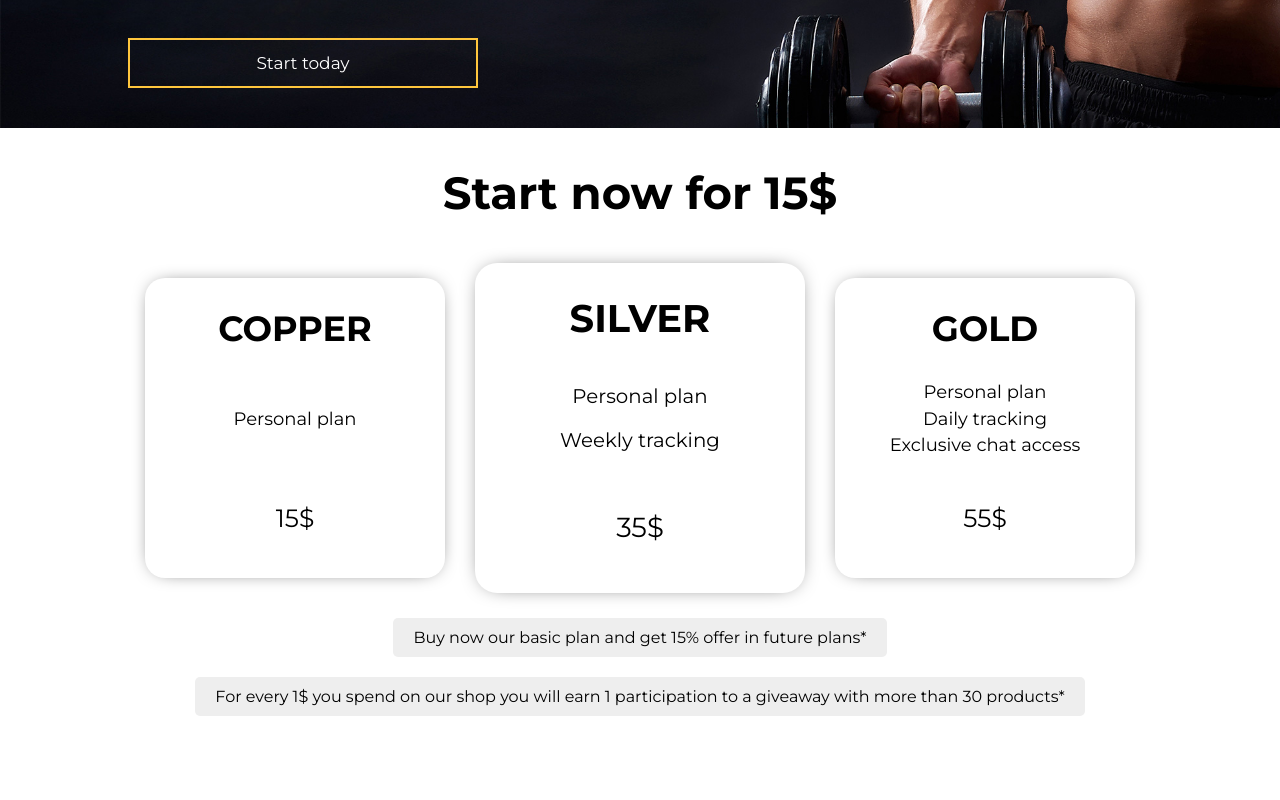
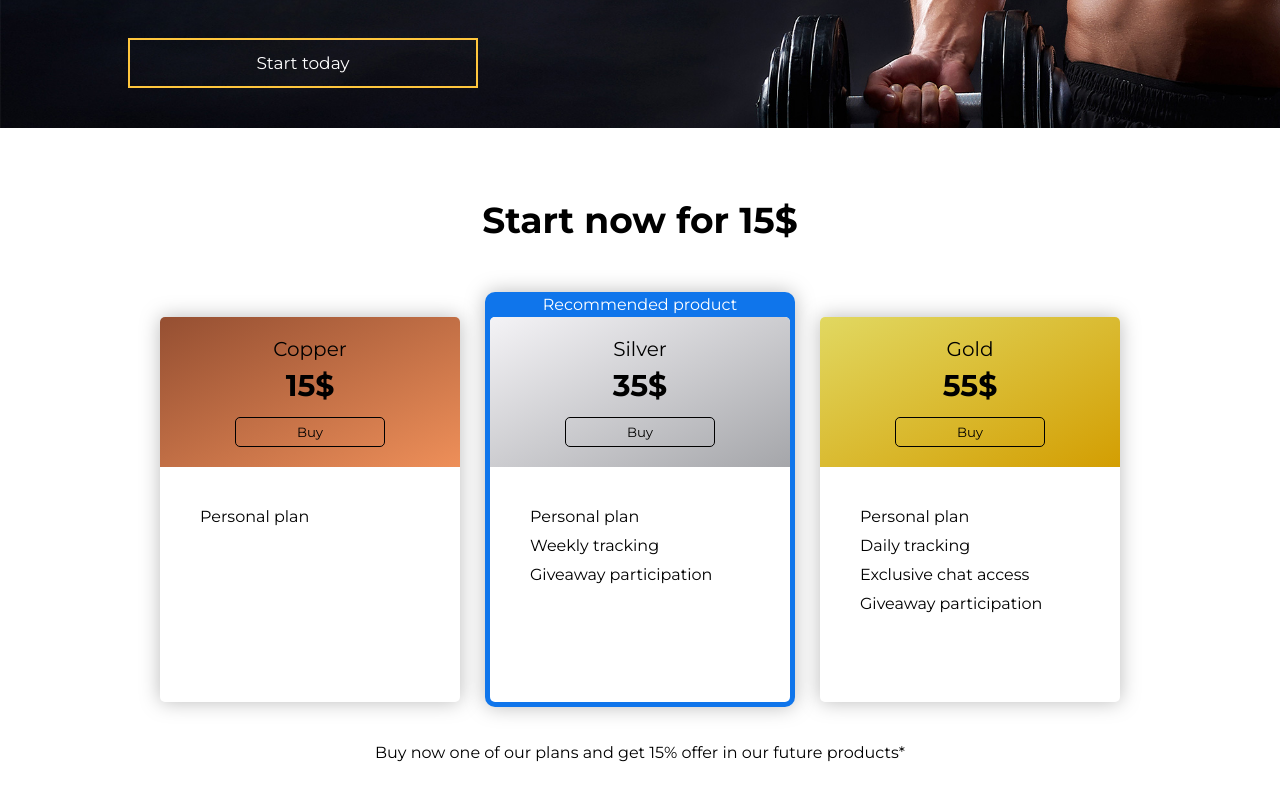
Before and after one commit to arestosora/amine, an Angular app in the folder src/apps/WebPage/: page / in a window 1280 px wide. Shown: the part 1072-1872 px from the top of the page. Before the commit the page ends 1838 px from the top, so only its background shows below. Built offline with nearby package versions, Linux system fonts and the light colour scheme.

Commit message:
Update home component

```diff
--- a/src/apps/WebPage/src/app/components/home/home.component.css
+++ b/src/apps/WebPage/src/app/components/home/home.component.css
@@ -130,76 +130,119 @@
     justify-content: center;
     gap: 20px;
     align-items: center;
-    padding-bottom: 50px;
+    padding: 40px 0px 80px 0px;
 }
 
 .plans > h2 {
-    font-size: 45px;
+    font-size: 36px;
+}
+
+.plans > .container {
+    display: flex;
+    flex-direction: row;
+    align-items: center;
+    justify-content: center;
+    gap: 20px;
+    align-items: stretch;
 }
 
 .plans .box {
+    padding: 10px 5px 5px 5px;
+    position: relative;
+    border-radius: 10px;
+    min-height: 400px;
+    filter: drop-shadow(0px 0px 10px #0004);
     display: flex;
-    flex-direction: row;
-    justify-content: center;
+    flex-direction: column;
     align-items: center;
-    gap: 5%;
+    justify-content: end;
+}
+
+.plans .box.active {
+    background-color: #0f75eb;
+}
+
+.plans .box > p {
+    color: #fff;
+    position: absolute;
+    top: 3px;
+    width: 100%;
+    text-align: center;
+    margin: 0;
 }
 
 .plans .plan {
-    box-shadow: 0px 0px 20px -10px #000;
-    border-radius: 20px;
-    min-width: 260px;
-    height: 300px;
-    padding: 0px 20px;
+    background-color: #fff;
+    width: 300px;
+    height: calc(100% - 15px);
+    border-radius: 5px;
+}
+
+.plans .header {
+    height: 150px;
+    background-color: #000;
+    color: #fff;
+    border-radius: 5px 5px 0px 0px;
     position: relative;
 }
 
-.plans .plan.recommend {
-    transform: scale(1.1);
+.plans .header.copper {
+    background: linear-gradient(to bottom right, #954f32, #ee8f59);
+    color: #000;
 }
 
-.plans .plan > h2 {
-    font-size: 35px;
-    text-align: center;
-    width: 100%;
-    text-transform: uppercase;
+
+.plans .header.silver {
+    background: linear-gradient(to bottom right, #f4f3f6, #a5a6aa);
+    color: #000;
 }
 
-.plans .plan > ul {
-    list-style:none;
+.plans .header.gold {
+    background: linear-gradient(to bottom right, #e1d861, #d39e02);
+    color: #000;
+}
+
+.plans .header > .title {
+    position: absolute;
+    top: 0px;
+    font-size: 20px;
+    width: 100%;
+    text-align: center;
+}
+
+.plans .header > .price {
+    position: absolute;
+    top: 50px;
+    width: 100%;
+    margin: 0;
+    font-size: 30px;
+    text-align: center;
+    font-weight: bold;
+}
+
+.plans .header > button {
+    position: absolute;
+    bottom: 20px;
+    width: 50%;
+    left: 25%;
+    height: 30px;
+    background-color: transparent;
+    border-radius: 5px;
+    border: 1px solid #000;
+    color: #000;
+    cursor: pointer;
+}
+
+.plans .header > button:hover {
+    border: 1px solid #0000;
+    background-color: #fff;
+    color: #000;
+}
+
+.plans ul {
+    list-style: none;
     display: flex;
     flex-direction: column;
-    margin: 0;
-    padding: 0;
-    align-items: center;
-    justify-content: space-around;
-    height: 80px;
+    gap: 10px;
+    margin-top: 40px;
 }
-
-.plans .plan > ul > li {
-    font-size: 18px;
-}
-
-.plans .plan > p {
-    position: absolute;
-    bottom: 20px;
-    font-size: 25px;
-    text-align: center;
-    width: 100%;
-    left: 0px;
-}
-
-.plans > .promo {
-
-}
-
-.plans > .promo > p {
-    background-color: #ccc5;
-    padding: 10px 20px;
-    border-radius: 5px;
-    margin: 0;
-}
-
-.plans > .promo:nth-last-child(2) > p {
-    margin-top: 20px;
-}
--- a/src/apps/WebPage/src/app/components/home/home.component.html
+++ b/src/apps/WebPage/src/app/components/home/home.component.html
@@ -18,36 +18,51 @@
 </section>
 <section class="plans">
     <h2>Start now for 15$</h2>
+    <div class="container">
         <div class="box">
             <div class="plan">
-            <h2>Copper</h2>
+                <div class="header copper">
+                    <p class="title">Copper</p>
+                    <p class="price">15$</p>
+                    <button>Buy</button>
+                </div>
                 <ul>
                     <li>Personal plan</li>
                 </ul>
-            <p>15$</p>
             </div>
-        <div class="plan recommend">
-            <h2>Silver</h2>
+        </div>
+        <div class="box active">
+            <p>Recommended product</p>
+            <div class="plan">
+                <div class="header silver">
+                    <p class="title">Silver</p>
+                    <p class="price">35$</p>
+                    <button>Buy</button>
+                </div>
                 <ul>
                     <li>Personal plan</li>
                     <li>Weekly tracking</li>
+                    <li>Giveaway participation</li>
                 </ul>
-            <p>35$</p>
             </div>
+        </div>
+        <div class="box">
             <div class="plan">
-            <h2>Gold</h2>
+                <div class="header gold">
+                    <p class="title">Gold</p>
+                    <p class="price">55$</p>
+                    <button>Buy</button>
+                </div>
                 <ul>
                     <li>Personal plan</li>
                     <li>Daily tracking</li>
                     <li>Exclusive chat access</li>
+                    <li>Giveaway participation</li>
                 </ul>
-            <p>55$</p>
+            </div>
         </div>
     </div>
     <div class="promo">
-        <p>Buy now our basic plan and get 15% offer in future plans<span>*</span></p>
-    </div>
-    <div class="promo">
-        <p>For every 1$ you spend on our shop you will earn 1 participation to a giveaway with more than 30 products<span>*</span></p>
+        <p>Buy now one of our plans and get 15% offer in our future products<span>*</span></p>
     </div>
 </section>
```
Lines whose indentation alone changed are shown as unchanged.
